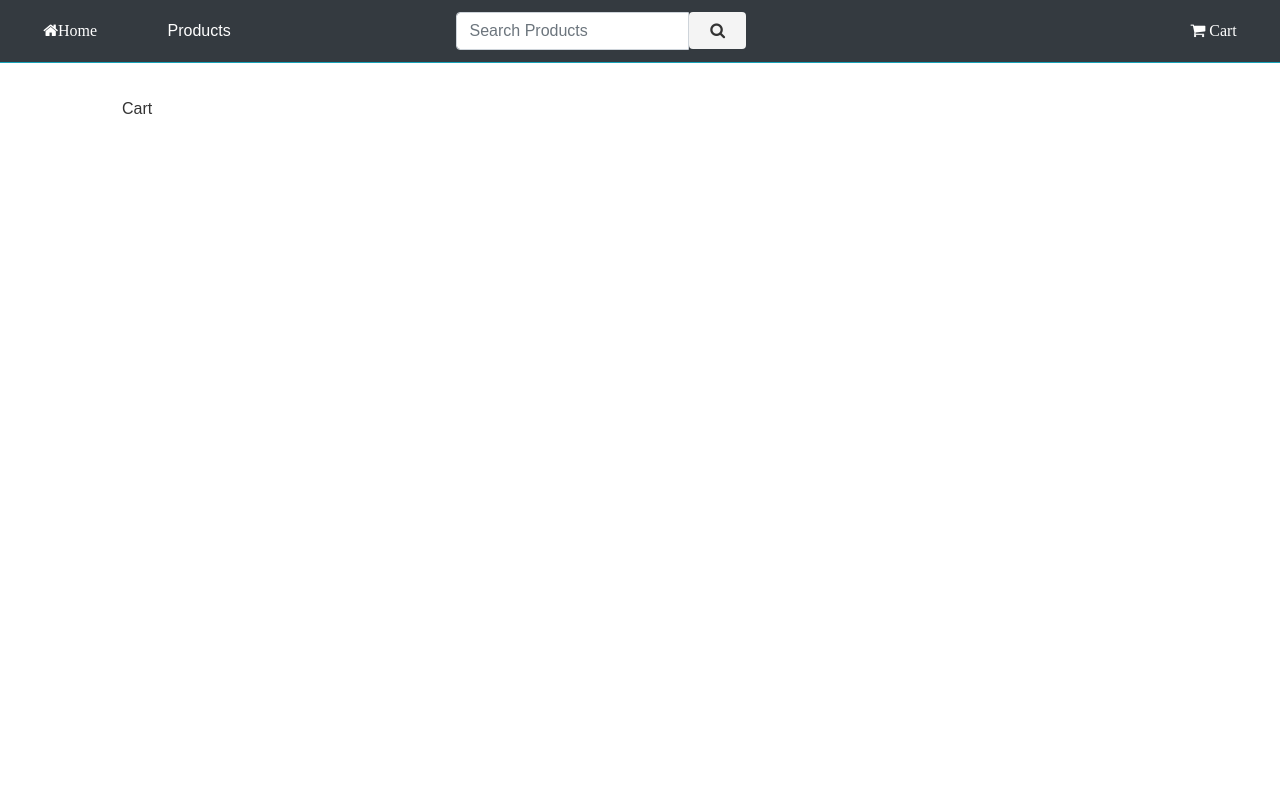
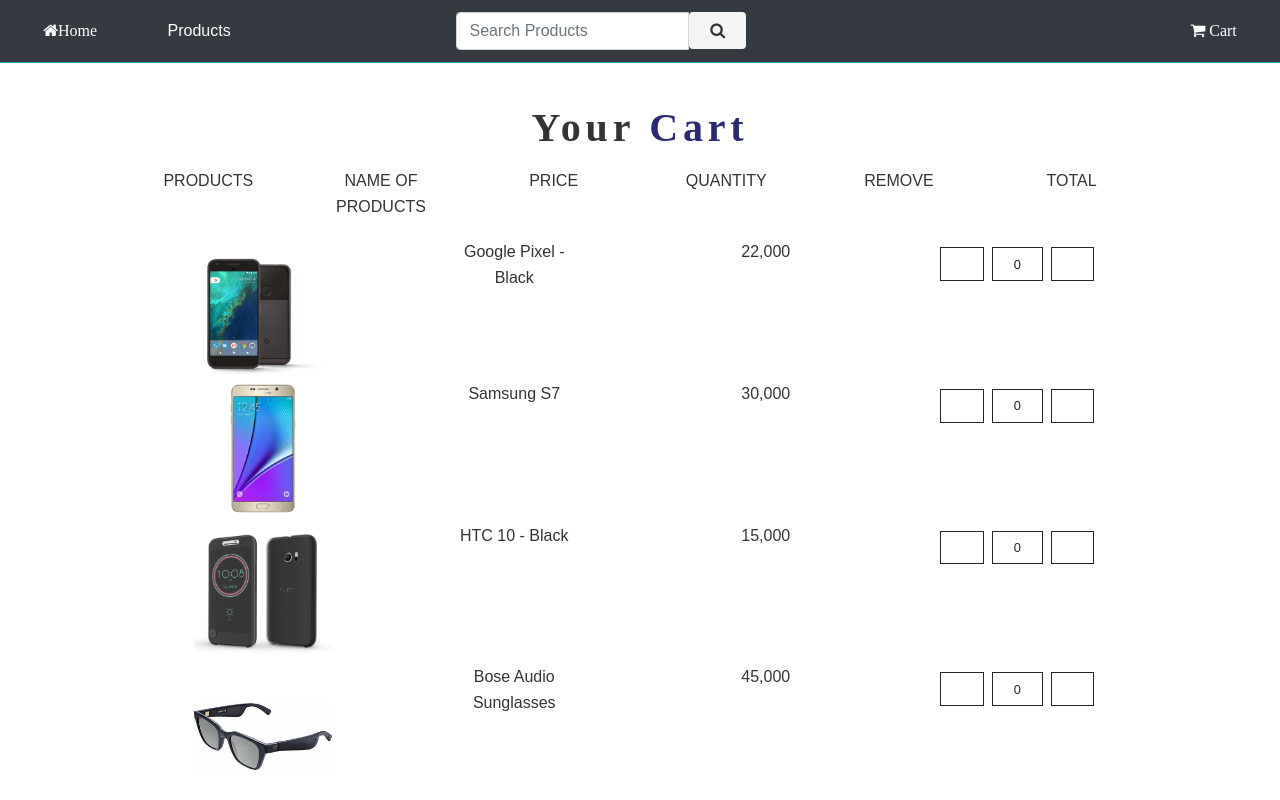
Before and after one commit to ritesh2403/React, a React (Create React App) app in the folder react-demo-master/: page /cart in a window 1280 px wide. Shown: the top 800 px of the page. Built offline with nearby package versions, Linux system fonts and the light colour scheme.

Commit message:
hard coded cart functionality added

```diff
--- a/react-demo-master/src/App.css
+++ b/react-demo-master/src/App.css
@@ -621,3 +621,28 @@
 margin:0.2rem 0.5rem 0.2rem 0;
 transition:all 0.5s ease-in-out;
 }
+
+ .btn-black{
+   background: transparent;
+   text-transform: capitalize;
+   font-size: 0.8rem!important;
+   color: var(--maindark);
+   border-radius:0 !important;
+   border:0.1rem solid var(--maindark)!important;
+
+
+ }
+
+ .btn-hover{
+
+  background: var(--maindark) !important;
+  color:var(--mainwhite) !important;
+
+ }
+
+ .cart-icon{
+   cursor: pointer;
+   font-size:1.2rem;
+   color:var(--maindark);
+
+ }
--- a/react-demo-master/src/Context.js
+++ b/react-demo-master/src/Context.js
@@ -9,7 +9,7 @@
   state = {
     products: [],
     detailProduct: detailProduct,
-    cart:[],
+    cart:storeProducts,
     modalOpen:false,
     modalProduct:detailProduct,
     CartSubTotal:0,
--- a/react-demo-master/src/components/cart/Cart.js
+++ b/react-demo-master/src/components/cart/Cart.js
@@ -1,9 +1,32 @@
-import React from 'react'
-
-const Cart = () => {
-	return (
-    <div>Cart</div>
-	)
+import React, { Component } from "react";
+import Title from "../layout/Title";
+import CartColumns from "./CartColumns";
+import { ProductConsumer } from "../../Context";
+import EmptyCart from './EmptyCart'
+import CartList from './CartList'
+class Cart extends Component {
+  render() {
+    return (
+      <section>
+        <ProductConsumer>
+          {value => {
+            const { cart } = value;
+            if (cart.length > 0)
+              return (
+                <React.Fragment>
+                  <Title name="your" title="cart"></Title>
+                  <CartColumns />
+                  <CartList value={value}/>
+                </React.Fragment>
+              );
+			  else{
+				  return <EmptyCart/>
+			  }
+          }}
+        </ProductConsumer>
+      </section>
+    );
+  }
 }
 
 export default Cart;
--- /dev/null
+++ b/react-demo-master/src/components/cart/CartColumns.js
@@ -0,0 +1,36 @@
+import React from  'react'
+export default function CartColumns() {
+
+    return(
+        <div className="container-fluid text-center d-none d-lg-block">
+        <div className="row">
+
+        <div className="col-10 mx-auto col-lg-2">
+        <p className="text-uppercase">products</p>
+        </div>
+
+        <div className="col-10 mx-auto col-lg-2">
+        <p className="text-uppercase">name of products</p>
+        </div>
+
+        <div className="col-10 mx-auto col-lg-2">
+        <p className="text-uppercase">price</p>
+        </div>
+
+        <div className="col-10 mx-auto col-lg-2">
+        <p className="text-uppercase">quantity</p>
+        </div>
+
+        <div className="col-10 mx-auto col-lg-2">
+        <p className="text-uppercase">remove</p>
+        </div>
+
+        <div className="col-10 mx-auto col-lg-2">
+        <p className="text-uppercase">total</p>
+        </div>
+
+         </div>
+        </div>
+    )
+
+}
--- /dev/null
+++ b/react-demo-master/src/components/cart/CartItem.js
@@ -0,0 +1,43 @@
+import React from "react";
+
+export default function CartItem({ item, value }) {
+  const { id, title, img, price, total, count } = item;
+  const { increment, decrement, removeItem } = value;
+  return (
+
+    <div className="row my-1 text-capitalize text-center">
+      <div className="col-10 mx-auto col-lg-2">
+        <img
+          src={img}
+          style={{ width: "Srem", height: "Srem" }}
+          className="img-fluid"
+          alt="product"
+        />
+      </div>
+
+      <div className="col-10 mx-auto col-lg-2">
+        <span className="d-lg-none">product:</span>
+        {title}
+      </div>
+
+      <div className="col-10 mx-auto col-lg-2">
+        <span className="d-lg-none">price:</span>
+        {price}
+      </div>
+
+      <div className="col-10 mx-auto col-lg-2 my-2 my-lg 0">
+        <div className="d-flex justify-content-center">
+
+          <span
+            className="btn btn-black mx-1"
+            onClick={() => decrement(id)}
+          ></span>
+
+          <span className="btn btn-black mx-1">{count}</span>
+          <span className="btn btn-black mx-1" onClick={()=>increment(id)}></span>
+
+        </div>
+      </div>
+    </div>
+  );
+}
--- /dev/null
+++ b/react-demo-master/src/components/cart/CartList.js
@@ -0,0 +1,14 @@
+import React from "react";
+import CartItem from "./CartItem";
+export default function CartList({ value }) {
+  const { cart } = value;
+  console.log(value, cart);
+
+  return (
+    <div className="container-fluid">
+      {cart.map(item => {
+        return <CartItem key={item.id} item={item} value={value} />;
+      })}
+    </div>
+  );
+}
--- /dev/null
+++ b/react-demo-master/src/components/cart/EmptyCart.js
@@ -0,0 +1,13 @@
+import React from "react";
+
+export default function EmptyCart() {
+  return (
+    <div className="container mt-5">
+      <div className="row">
+        <div className="col-10 mx-auto text-center text-title">
+          <h1>your cart is currently empty</h1>
+        </div>
+      </div>
+    </div>
+  );
+}
--- a/react-demo-master/src/data.js
+++ b/react-demo-master/src/data.js
@@ -7,7 +7,7 @@
       company: "GOOGLE",
       info:
       "google Pixel 3 smartphone runs on Android v9.0 (Pie) operating system. The phone is powered by Octa core (2.5 GHz, Quad core, Kryo 385 + 1.6 GHz, Quad core, Kryo 385) processor.",
-      inCart: true,
+      inCart: false,
       count: 0,
       total: 0
     },
```
Also changed, not shown: 1 other file (tests, documents, lock files or other folders).
